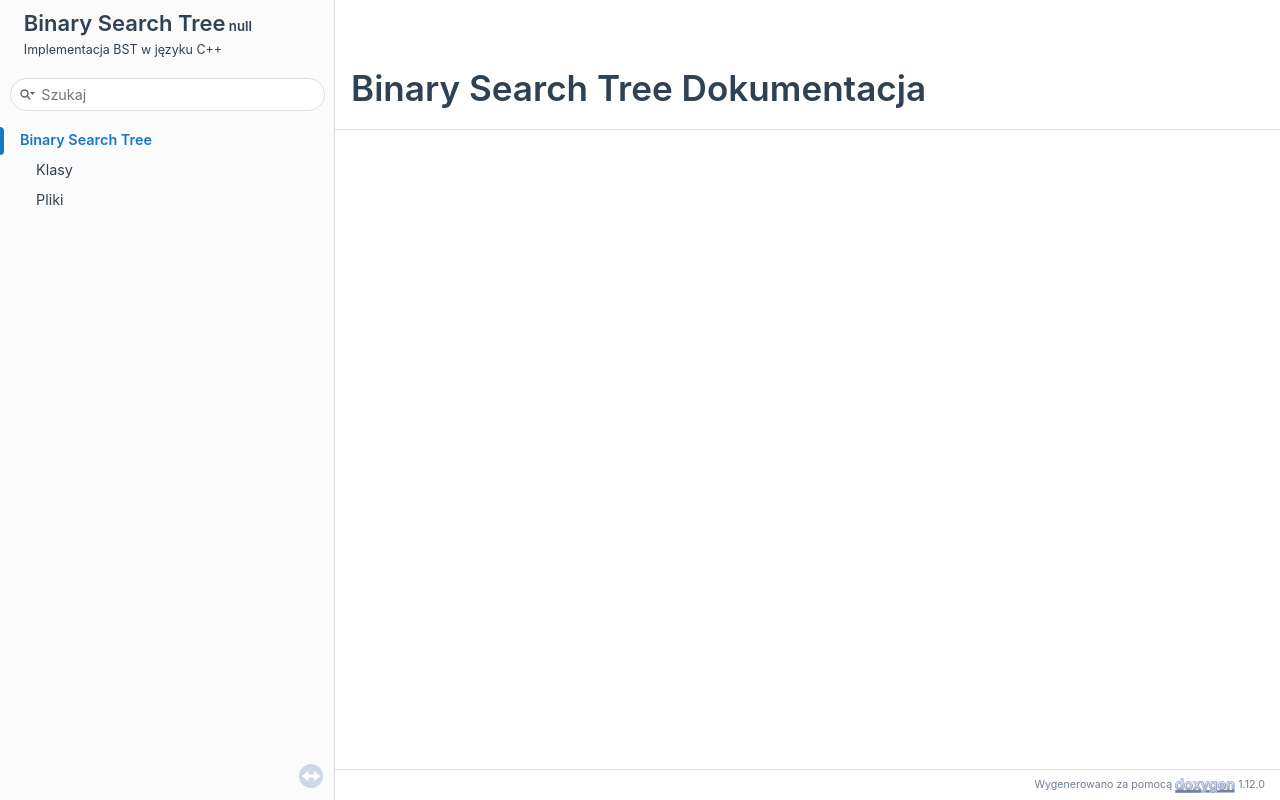
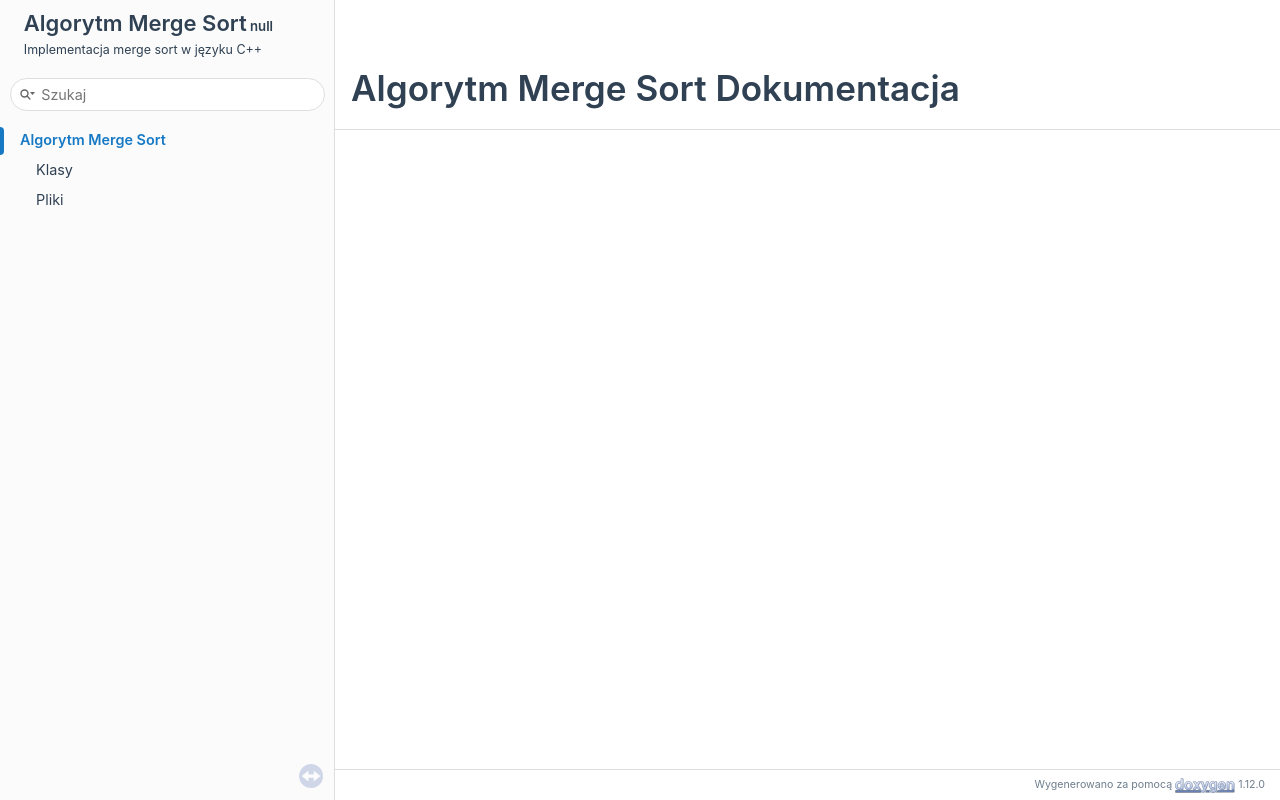
Before and after one commit to ar00k/merge-sort, a plain HTML site: page index.html in a window 1280 px wide. Drawn offline with Linux system fonts and the light colour scheme.

Commit message:
deploy: 45942a5c66f3e2ca725d4c39a520b594021967d7

```diff
--- a/index.html
+++ b/index.html
@@ -5,7 +5,7 @@
 <meta http-equiv="X-UA-Compatible" content="IE=11"/>
 <meta name="generator" content="Doxygen 1.12.0"/>
 <meta name="viewport" content="width=device-width, initial-scale=1"/>
-<title>Binary Search Tree: Strona główna</title>
+<title>Algorytm Merge Sort: Strona główna</title>
 <link href="tabs.css" rel="stylesheet" type="text/css"/>
 <script type="text/javascript" src="jquery.js"></script>
 <script type="text/javascript" src="dynsections.js"></script>
@@ -29,9 +29,9 @@
  <tbody>
  <tr id="projectrow">
   <td id="projectalign">
-   <div id="projectname">Binary Search Tree<span id="projectnumber">&#160;null</span>
+   <div id="projectname">Algorytm Merge Sort<span id="projectnumber">&#160;null</span>
    </div>
-   <div id="projectbrief">Implementacja BST w języku C++</div>
+   <div id="projectbrief">Implementacja merge sort w języku C++</div>
   </td>
  </tr>
  </tbody>
@@ -99,7 +99,7 @@
 </div>
 
 <div class="header">
-  <div class="headertitle"><div class="title">Binary Search Tree Dokumentacja</div></div>
+  <div class="headertitle"><div class="title">Algorytm Merge Sort Dokumentacja</div></div>
 </div><!--header-->
 <div class="contents">
 <a href="doxygen_crawl.html"></a>
--- a/navtreedata.js
+++ b/navtreedata.js
@@ -24,7 +24,7 @@
 */
 var NAVTREE =
 [
-  [ "Binary Search Tree", "index.html", [
+  [ "Algorytm Merge Sort", "index.html", [
     [ "Klasy", "annotated.html", [
       [ "Lista klas", "annotated.html", "annotated_dup" ],
       [ "Indeks klas", "classes.html", null ],
```
Also changed, not shown: annotated.html (+3 -3 lines), classMergeSort-members.html (+3 -3 lines), classMergeSort.html (+3 -3 lines), classes.html (+3 -3 lines), files.html (+3 -3 lines), functions.html (+3 -3 lines), functions_func.html (+3 -3 lines), globals.html (+3 -3 lines), globals_func.html (+3 -3 lines), graph_legend.html (+3 -3 lines), main_8cpp.html (+3 -3 lines), merge_8cpp.html (+3 -3 lines), merge_8hpp.html (+3 -3 lines), merge_8hpp_source.html (+3 -3 lines).
